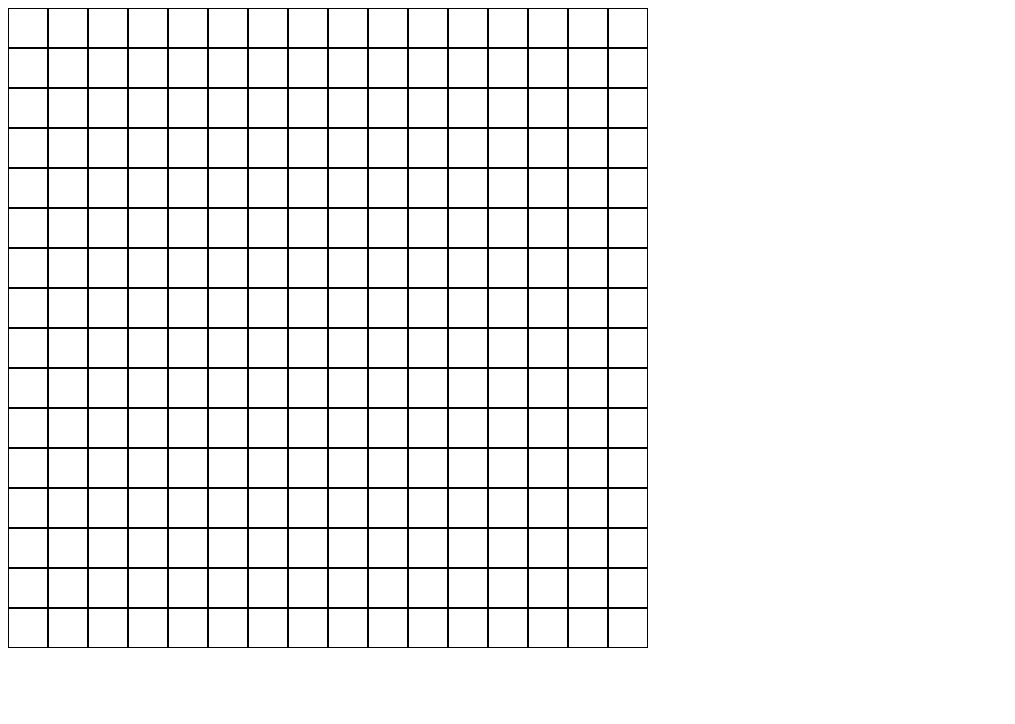
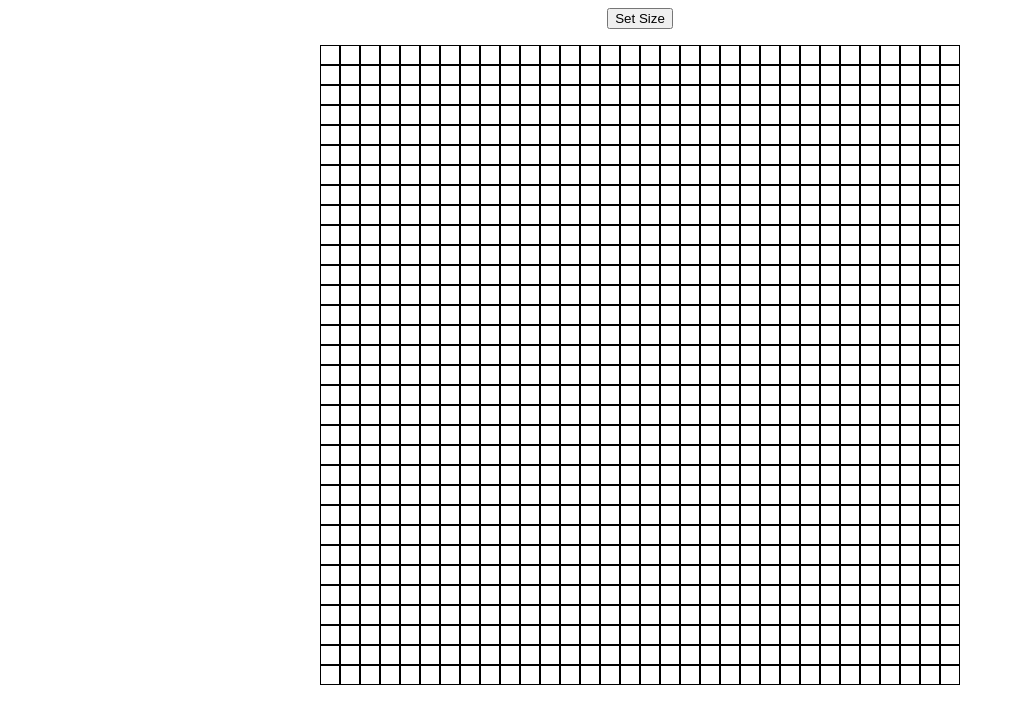
Before and after one commit to steliospaps/odin-foundations-etch-a-sketch, a plain HTML site: page index.html in a window 1280 px wide. Shown: the whole page, without its empty margins (0-1015 px from the left). Drawn offline with Linux system fonts and the light colour scheme.

Commit message:
button to set size of grid

```diff
--- a/index.html
+++ b/index.html
@@ -7,8 +7,11 @@
     <script src="js-file.js" defer></script>
   </head>
   <body>
+
+    <div class="centered">
+      <button id="btSetSize">Set Size</button>
     <div id="container">
-
     </div>
+  </div>
   </body>
 </html>
--- a/js-file.js
+++ b/js-file.js
@@ -3,9 +3,11 @@ function paintCell(event){
   const div=event.target
   div.style.backgroundColor='blue';
 }
-function init(){
+function init(size){
   const container = document.querySelector('#container');
-  const size=16;
+  while(container.firstChild){
+    container.removeChild(container.lastChild);
+  }
   for(r=0;r<size;r++){
     const row = document.createElement('div');
     row.classList.add("row")
@@ -18,7 +20,19 @@ function init(){
     }
     container.appendChild(row)
   }
+
 }
 
 
-init();
+init(32);
+
+document.querySelector('#btSetSize').addEventListener('click',e=>{
+  const size=prompt("Set GridSize (10-100)");
+  if(size<10){
+    init(10)
+  }else if(size>100){
+    init(100)
+  }else{
+    init(size)
+  }
+})
--- a/style.css
+++ b/style.css
@@ -14,16 +14,17 @@
   display: flex;
   flex-direction: column;
 
-  min-width: 300px;
-  min-height: 300px;
-  aspect-ratio: 1;
-  height: 80vh;
-  width: 80vh;
+
+  aspect-ratio: 1/1;
+  width: 80vmin;
+  margin-top: 2vh;
+
 }
 
 .centered{
   display: flex;
+  flex-direction: column;
   justify-content: center;
   align-items: center;
-  height: 100vh;
+
 }
```
